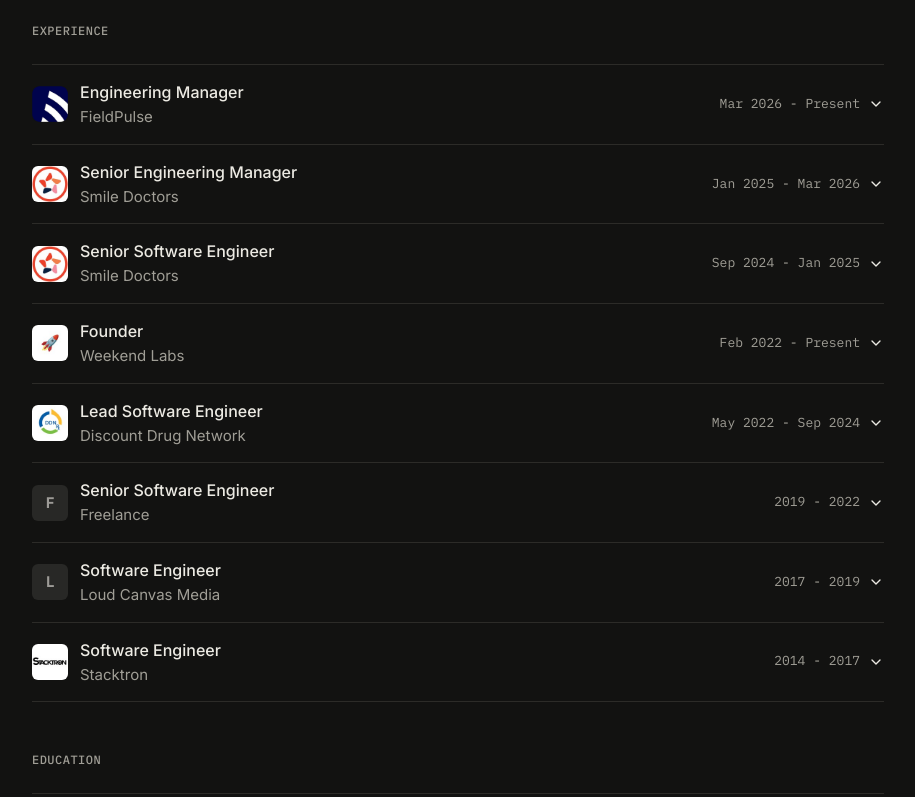
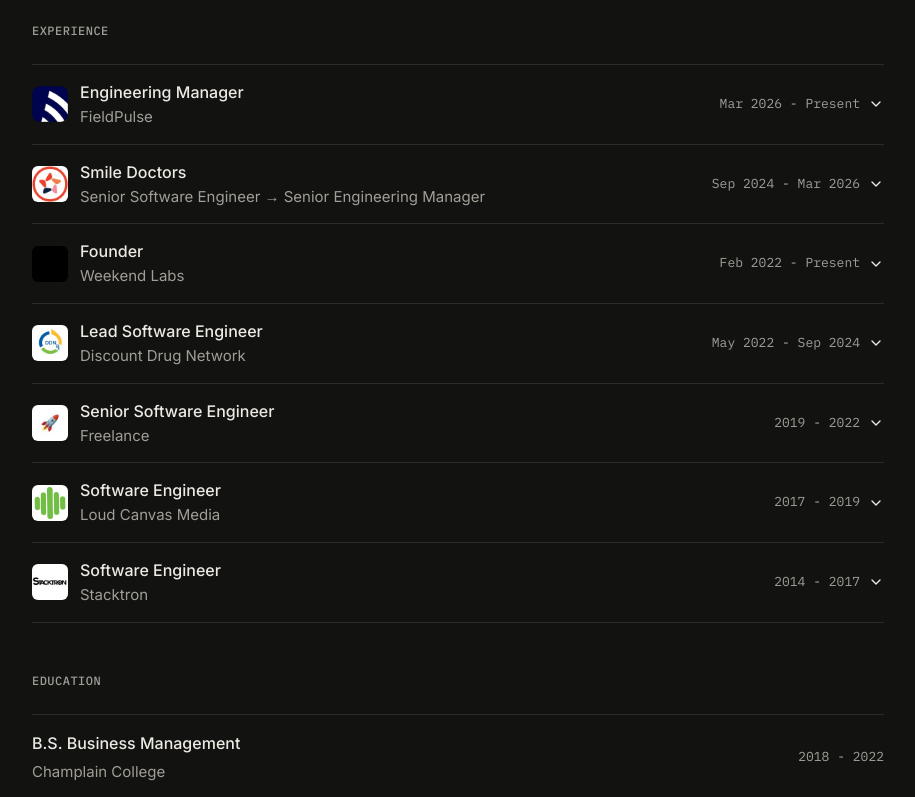
Before and after one commit to bick/website, a Next.js app: page /about in a window 1280 px wide. Shown: the part 648-1445 px from the top of the page, without its empty margins (182-1097 px from the left). Built offline with nearby package versions, Linux system fonts and the light colour scheme; a web font is replaced by a local one.

Commit message:
Add logo

```diff
--- a/src/app/about/ResumeTable.tsx
+++ b/src/app/about/ResumeTable.tsx
@@ -4,6 +4,19 @@ import Image from "next/image"
 
 import { Accordion, AccordionContent, AccordionItem, AccordionTrigger } from "@/components/ui/accordion"
 import { Card, CardContent } from "@/components/ui/card"
+
+function Achievements({ items }: { items: string[] }) {
+  return (
+    <ul className="space-y-2 text-base leading-normal">
+      {items.map((achievement, i) => (
+        <li key={i} className="flex gap-2">
+          <span className="mt-0.5 text-muted-foreground">•</span>
+          <span>{achievement}</span>
+        </li>
+      ))}
+    </ul>
+  )
+}
 
 export default function ResumeTable() {
   const experience = [
@@ -20,11 +33,16 @@ export default function ResumeTable() {
       ],
     },
     {
-      title: "Senior Engineering Manager",
+      title: "Senior Software Engineer → Senior Engineering Manager",
       company: "Smile Doctors",
       logo: "/static/logos/smiledoctors.jpeg",
+      period: "Sep 2024 - Mar 2026",
+      location: "Dallas, Texas",
+      achievements: [],
+      roles: [
+        {
+          title: "Senior Engineering Manager",
           period: "Jan 2025 - Mar 2026",
-      location: "Dallas, Texas",
           achievements: [
             "Led a team of 8 engineers across booking, payments, and mobile systems for a $1B+ healthcare platform processing $250MM in annual transactions across 600+ locations",
             "Architected a headless CMS platform to replace legacy website infrastructure across 300+ location sites, enabling marketing self-service and reducing engineering maintenance overhead",
@@ -37,16 +55,15 @@ export default function ResumeTable() {
         },
         {
           title: "Senior Software Engineer",
-      company: "Smile Doctors",
-      logo: "/static/logos/smiledoctors.jpeg",
           period: "Sep 2024 - Jan 2025",
-      location: "Dallas, Texas",
           achievements: ["Internal tooling"],
+        },
+      ],
     },
     {
       title: "Founder",
       company: "Weekend Labs",
-      logo: "/static/logos/rocket.jpeg",
+      logo: "/static/logos/weekendlabs.jpeg",
       period: "Feb 2022 - Present",
       location: "Austin, Texas",
       achievements: [
@@ -71,7 +88,7 @@ export default function ResumeTable() {
     {
       title: "Senior Software Engineer",
       company: "Freelance",
-      logo: "",
+      logo: "/static/logos/rocket.jpeg",
       period: "2019 - 2022",
       location: "",
       achievements: ["Worked with Liberty Mutual, Boston Bruins, 829 Studios, FlossTime, Spot Easy, and Tadzilla"],
@@ -79,7 +96,7 @@ export default function ResumeTable() {
     {
       title: "Software Engineer",
       company: "Loud Canvas Media",
-      logo: "",
+      logo: "/static/logos/loudcanvas.png",
       period: "2017 - 2019",
       location: "",
       achievements: ["Frontend, ecommerce, and mobile apps"],
@@ -127,8 +144,10 @@ export default function ResumeTable() {
                         </div>
                       )}
                       <div className="min-w-0 flex-grow">
-                        <div className="font-medium leading-snug">{job.title}</div>
-                        <div className="mt-1 text-[15px] font-normal leading-snug text-muted-foreground">{job.company}</div>
+                        <div className="font-medium leading-snug">{job.roles ? job.company : job.title}</div>
+                        <div className="mt-1 text-[15px] font-normal leading-snug text-muted-foreground">
+                          {job.roles ? job.title : job.company}
+                        </div>
                       </div>
                       <div className="mr-2 flex flex-shrink-0 items-center gap-2">
                         <span className="hidden whitespace-nowrap font-mono text-[13px] font-normal text-muted-foreground sm:block">
@@ -139,14 +158,23 @@ export default function ResumeTable() {
                   </AccordionTrigger>
                   <AccordionContent>
                     <div className="space-y-3 pb-2">
-                      <ul className="space-y-2 text-base leading-normal">
-                        {job.achievements.map((achievement, i) => (
-                          <li key={i} className="flex gap-2">
-                            <span className="mt-0.5 text-muted-foreground">•</span>
-                            <span>{achievement}</span>
+                      {job.roles ? (
+                        <ol className="space-y-6">
+                          {job.roles.map((role, i) => (
+                            <li key={i} className="relative pl-6">
+                              <span className="absolute left-0 top-[7px] h-2 w-2 rounded-full bg-muted-foreground" />
+                              {i < job.roles.length - 1 && (
+                                <span className="absolute -bottom-6 left-[3.5px] top-5 w-px bg-border" />
+                              )}
+                              <div className="font-medium leading-snug">{role.title}</div>
+                              <div className="mb-3 mt-1 font-mono text-[13px] text-muted-foreground">{role.period}</div>
+                              <Achievements items={role.achievements} />
                             </li>
                           ))}
-                      </ul>
+                        </ol>
+                      ) : (
+                        <Achievements items={job.achievements} />
+                      )}
                     </div>
                   </AccordionContent>
                 </AccordionItem>
```
Also changed, not shown: public/static/logos/loudcanvas.png (added), public/static/logos/weekendlabs.jpeg (added). Lines whose indentation alone changed are shown as unchanged.
